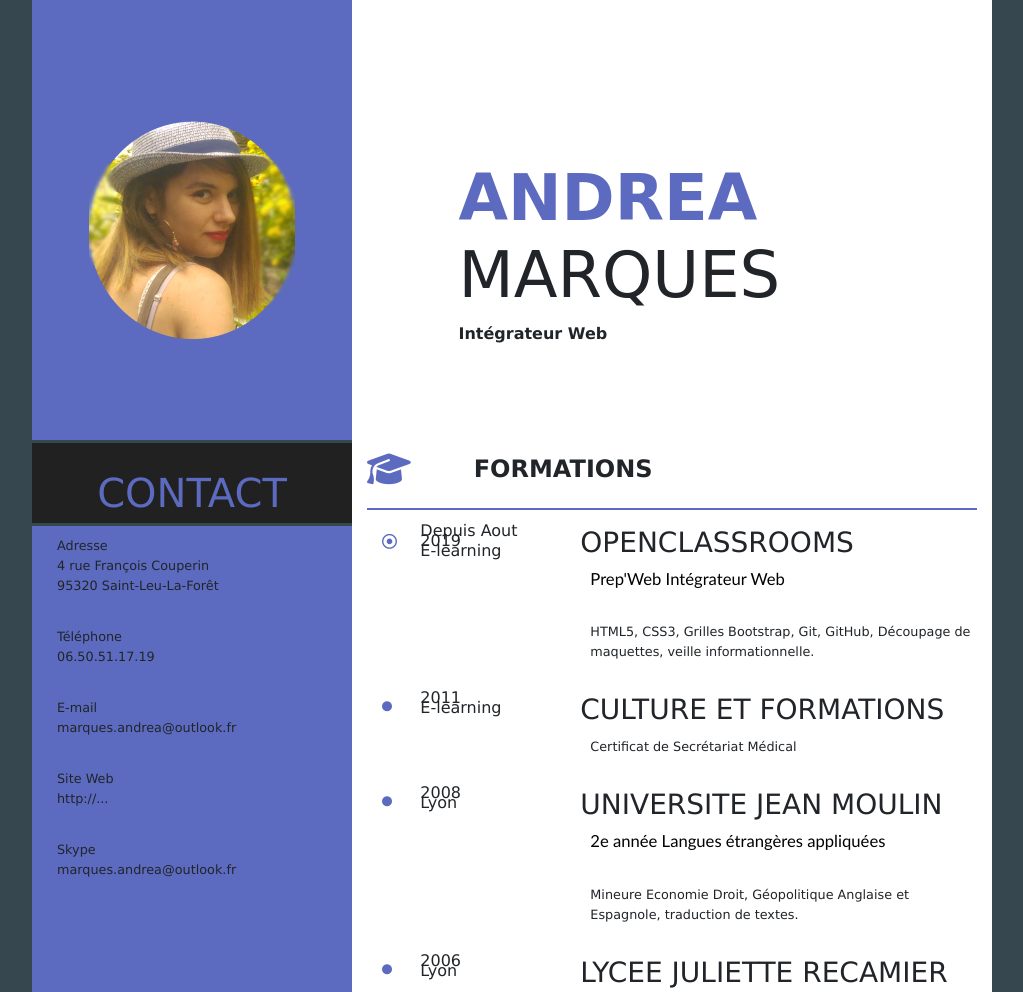
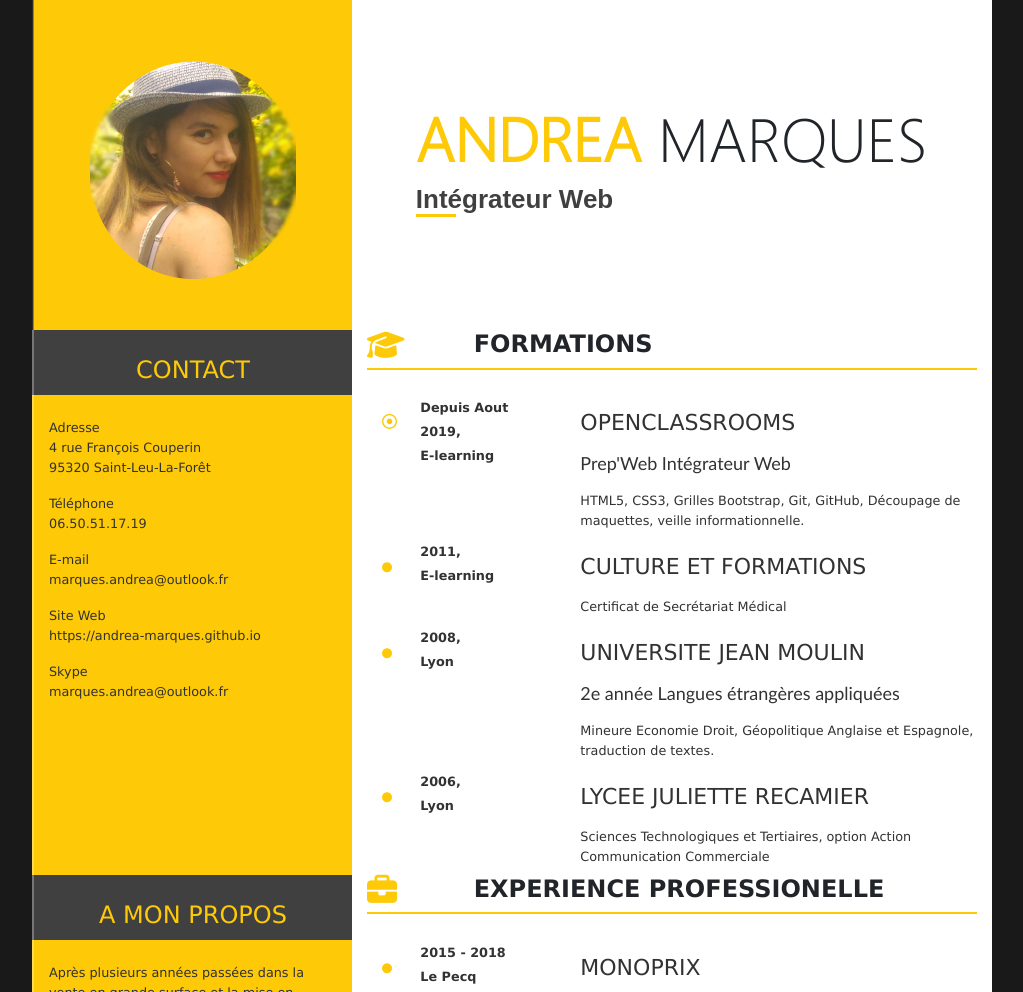
Before and after one commit to Andrea-Marques/projet2, a plain HTML site: page index.html in a window 1280 px wide. Shown: the top 992 px of the page, without its empty margins (128-1151 px from the left). Drawn offline with Linux system fonts and the light colour scheme.

Commit message:
correction apres mentorat 07/10

```diff
--- a/css/style.css
+++ b/css/style.css
@@ -1,7 +1,13 @@
 body
 {
 	font-family : Verdana;
-	background-color: #37474F;
+	background-color: #191919;
+}
+
+@font-face
+{
+	font-family: Segoeuil;
+	src:url('segoeuil.ttf') format('truetype');
 }
 
 .col-auto
@@ -13,98 +19,101 @@ body
   max-width: none;
 }
 
-[class*="col"], footer, aside
+.container
 {
-  background-color: transparent;
-  line-height: 10px;
+	max-width: 1190px;
 }
 
-#container
+.row
 {
-	max-width: 940px;
+	padding: 0px 0px 0px 0px;
 }
 
 .photo
 {
-	padding-top: 65px;
-	padding-bottom: 45px;
-	line-height: 330px;
-	background-color: #5C6BC0;
+	padding-top: 5px;
+	padding-bottom: 5px;
+	line-height: 310px;
+	width: 385px;
+	background-color: #FECA07;
 	text-align: center;
+	border-left: 2px groove grey;
 }
 
 .titre
 {
 	background-color: white;
 	padding-bottom: 25px;
+	text-align: center;
 }
 
 .profession
 {
-	padding-left: 15%;
+
+	position: relative;
+	color: #404040;
+	font-family: Arial, serif;
+	font-size: 26px;
 	font-weight: bold;
-	line-height: 3px;
-	font-size: 1em;
+	text-align: center;
+}
+
+
+.ligne
+{
+	line-height: 50px;
 }
 
 .bordure
 {
-	margin-left: 15%;
+	margin-left: 8%;
 	width: 40px;
 	border-width: 2px;
-	border-color: #5C6BC0;
+	border-color: #FECA07;
 }
 
 .separation
 {
 	background-color: white;
-	line-height: 1px;
+	vertical-align: baseline;
+	line-height: 4px;
 }
-
-.mobile
-{
-	border-color: white;
-	border-width: 2px;
-	margin-top: 1px;
-	margin-bottom: 1px;
-}
-
 
 .aside /*intitulés aside*/
 {
 	text-align: center;
-	font-size: 2.5em;
-	color: #5C6BC0;
-	background-color: #212121;
-	padding-top: 20px;
-	line-height: 60px;
-
-}
+	vertical-align: middle;
+	font-size: 1.5em;
+	color: #FECA07;
+	line-height: 50px;
+	border-left: 2px solid rgba(250,250,250,0.3);
+	background-color: #404040;
+	}
 
 .aside2 /*bloc aside jaune*/
 {
-	background-color: #5C6BC0;
+	background-color: #FECA07;
+	border-left: 2px solid rgba(250,250,250,0.3);
+	padding-top: 25px;
+	padding-bottom: 25px;
 }
 
-
-
-.propos
+.col-1
 {
-<<<<<<< Updated upstream
-	margin-top: 25px;
-=======
 	padding-top: 15px;
 	padding-bottom: 15px;
 	background-color: white;
->>>>>>> Stashed changes
 }
 
 .col-2
 {
 	background-color: white;
-<<<<<<< Updated upstream
-=======
 	line-height: 30px;
+}
+
+.col-4
+{
+	padding-top: 15px;
 }
 
 .col-3
@@ -112,7 +121,6 @@ body
 	padding-top: 15px;
 	padding-bottom: 15px;
 	background-color: white;
->>>>>>> Stashed changes
 }
 
 .col
@@ -120,22 +128,35 @@ body
 	background-color: white;
 }
 
+.col-12
+{
+
+}
+
 .intitulé
 {
 	background-color: white;
-	padding-top: 15px;
+	line-height: 30px;
+	padding-bottom: 0px;
+	margin-bottom: 0px;
 }
+
+.dates
+	{
+		color: #FECA07;
+		font-size: 0.8em;
+		text-shadow: -1px -1px 0 #5a442d,
+    				 1px -1px 0 #5a442d,
+    				 -1px 1px 0 #5a442d,
+    				 1px 1px 0 #5a442d;
+
+	}
 
 .loisirs
 {
-	color: #212121;
+	color: #404040;
 	padding-left: 17%;
 	padding-top: 25px;
-}
-
-.dates
-{
-	margin-top: 0px;
 }
 
 .far /*icone de puce actuelle Font Awesome*/
@@ -163,22 +184,22 @@ body
 
 i /*scripts font awesome*/
 {
-	padding-top: 8px;
-	font-size: 35px;
-	color: #5C6BC0;
+	font-size: 30px;
+	color: #FECA07;
+	line-height: 30px;
+	padding-bottom: 0px;
+	margin-bottom: 0px;
 }
 
 strong
 {
-	color: #5C6BC0;
+	color: #FECA07;
 }
 
 h1
 {
-	padding-top: 160px;
-	padding-left: 15%;
-	font-family: 'Alex Brush', cursive;
-	font-size: 4em;
+	font-family: 'Segoeuil', serif;
+	font-size: 61px;
 }
 
 h2
@@ -187,33 +208,39 @@ h2
 	font-weight: bold;
 }
 
+h3
+{
+	margin-top: 15px;
+	color: #323232;
+	font-size: 22px;
+}
+
 
 
 hr
 {
-	border-color: #5C6BC0;
+	border-color: #FECA07;
 	border-width: 2px;
+	margin-top: 1px;
+	margin-bottom: 1px;
 }
 
 p
 {
 	line-height: 20px;
 	font-size: 0.8em;
-	margin-top: 10px;
-	padding-left: 10px;
-	padding-bottom: 15px;
-
+	color: #323232;
+	padding-bottom: 8px;
+	padding-top: 8px;
+	margin-bottom: 0px;
 }
 
 mark
 {
 	font-family: "Trebuchet MS", serif;
 	background-color: white;
-	font-size: 1.3em;
+	font-size: 18px;
 	padding-left: 0px;
-<<<<<<< Updated upstream
-}
-=======
 	color: #323232;
 }
 
@@ -224,6 +251,15 @@ mark
   {
     width: 540px;
   }
+   h1
+  {
+  	text-align: center;
+  }
+  .profession
+  {
+  	text-align: center;
+  }
+
 }
 
 /*tablette*/
@@ -233,23 +269,107 @@ mark
   {
     width: 720px;
   }
-}
+  .dates
+	{
+		color: #323232;
+		font-size: 0.8em;
+		font-weight: bold;
+		text-shadow: none;
+	}
+  h1
+  {
+  	padding-top: 60px;
+  	padding-left: 8%;
+  	text-align: left;
+  }
+  .profession
+  {
+  	padding-left: 8%;
+  	text-align: left;
+  }
+  .profession:after
+	{
+		width: 40px;
+		height: 3px;
+		background-color: #FECA07;
+		content: "";
+		position: absolute;
+		bottom: 0;
+		left: 8%;
+	}
+	}
 
 /*grand écran*/
 @media (min-width: 992px)
 {
   .container
+  	{
+    	width: 960px;
+  	}
+  	.dates
+	{
+		color: #323232;
+		font-size: 0.8em;
+		font-weight: bold;
+		text-shadow: none;
+	}
+   h1
+  	{
+  		padding-left: 8%;
+  		padding-top: 80px;
+  		text-align: left;
+  	}
+  	.profession
   {
-    width: 960px;
+  	padding-left: 8%;
+  	text-align: left;
   }
+  .profession:after
+	{
+		width: 40px;
+		height: 3px;
+		background-color: #FECA07;
+		content: "";
+		position: absolute;
+		bottom: 0;
+		left: 8%;
+	}
+
 }
 
 /* Très grand écran */
 @media (min-width: 1200px)
 {
   .container
+  	{
+    	max-width: 1140px;
+  	}
+  	.dates
+	{
+		color: #323232;
+		font-size: 0.8em;
+		font-weight: bold;
+		text-shadow: none;
+	}
+   h1
+  	{
+  		padding-left: 8%;
+  		padding-top: 100px;
+  		text-align: left;
+  	}
+  	.profession
   {
-    max-width: 1140px;
+  	padding-left: 8%;
+  	text-align: left;
   }
-}
->>>>>>> Stashed changes
+  .profession:after
+	{
+		width: 40px;
+		height: 3px;
+		background-color: #FECA07;
+		content: "";
+		position: absolute;
+		bottom: 0;
+		left: 8%;
+	}
+	}
--- a/index.html
+++ b/index.html
@@ -49,7 +49,7 @@
                     <p>E-mail<br />
                     marques.andrea@outlook.fr</p>
                     <p>Site Web<br />
-    				<!--mettre la GitPage-->http://...</p>
+                    https://andrea-marques.github.io</p>
                     <p>Skype<br />
                     marques.andrea@outlook.fr</p>
                 </div>
@@ -59,10 +59,10 @@
                         <div class="col-1 d-none d-lg-block"><!--date 1-->
                             <i class="far fa-dot-circle"></i>
                         </div>
-                        <div class="col-4 col-sm-3 col-lg-3"><span class="dates">Depuis Aout 2019<br />
+                        <div class="col-md-3 col-sm-12 col-lg-3"><span class="dates">Depuis Aout 2019,<br class="d-none d-md-block d-lg-block" />
                             E-learning</span>
                         </div>
-    					<div class="col-8 col-sm-9 col-lg-8"><!--ecole 1-->
+                        <div class="col-md-9 col-sm-12 col-lg-8"><!--ecole 1-->
                             <h3>OPENCLASSROOMS</h3>
                             <p><mark>Prep'Web Intégrateur Web</mark></p><p>
                             HTML5, CSS3, Grilles Bootstrap, Git, GitHub, Découpage de maquettes, veille informationnelle.</p>
@@ -71,10 +71,10 @@
 
                     <div class="row">
                         <div class="col-1 d-none d-lg-block"><i class="fas fa-circle"></i></div>
-    					<div class="col-4 col-sm-3 col-lg-3"><!--date 2-->
-    						<span class="dates">2011<br />E-learning</span>
+                        <div class="col-md-3 col-sm-12 col-lg-3"><!--date 2-->
+                            <span class="dates">2011,<br class="d-none d-md-block d-lg-block" /> E-learning</span>
                         </div>
-    					<div class="col-8 col-sm-9 col-lg-8">
+                        <div class="col-md-9 col-sm-12 col-lg-8">
                             <h3>CULTURE ET FORMATIONS</h3>
                             <p>Certificat de Secrétariat Médical</p>
                         </div>
@@ -82,10 +82,10 @@
 
                     <div class="row">
                         <div class="col-1 d-none d-lg-block"><i class="fas fa-circle"></i></div>
-    					<div class="col-4 col-sm-3 col-lg-3"><!--date 3-->
-    						<span class="dates">2008<br />Lyon</span>
+                        <div class="col-md-3 col-sm-12 col-lg-3"><!--date 3-->
+                            <span class="dates">2008,<br class="d-none d-md-block d-lg-block" /> Lyon</span>
                         </div>
-    					<div class="col-8 col-sm-9 col-lg-8">
+                        <div class="col-md-9 col-sm-12 col-lg-8">
                             <h3>UNIVERSITE JEAN MOULIN</h3>
                             <p><mark>2e année Langues étrangères appliquées</mark></p><p>
                             Mineure Economie Droit, Géopolitique Anglaise et Espagnole, traduction de textes.</p>
@@ -94,10 +94,10 @@
 
                     <div class="row">
                         <div class="col-1 d-none d-lg-block"><i class="fas fa-circle"></i></div>
-    					<div class="col-4 col-sm-3 col-lg-3"><!--date 4-->
-    						<span class="dates">2006<br />Lyon</span>
+                        <div class="col-md-3 col-sm-12 col-lg-3"><!--date 4-->
+                            <span class="dates">2006,<br class="d-none d-md-block d-lg-block"/> Lyon</span>
                         </div>
-    					<div class="col-8 col-sm-9 col-lg-8">
+                        <div class="col-md-9 col-sm-12 col-lg-8">
                             <h3>LYCEE JULIETTE RECAMIER</h3>
                             <p>Sciences Technologiques et Tertiaires, option Action Communication Commerciale<br />
                             </p>
@@ -129,18 +129,18 @@
                 <div class="col">
                      <div class="row">
                         <div class="col-1 d-none d-lg-block "><i class="fas fa-circle"></i></div>
-                        <div class="col-4 col-sm-3 col-lg-3">
-                            <span class="dates">2015 - 2018<br />Le Pecq</span>
+                        <div class="col-md-3 col-sm-12 col-lg-3">
+                            <span class="dates">2015 - 2018<br class="d-none d-md-block d-lg-block" /> Le Pecq</span>
                         </div>
-                        <div class="col-8 col-sm-9 col-lg-8"><h3>MONOPRIX</h3><p>Employée libre service textile/parfumerie<br />Mise en rayon des marchandise, mise en valeur des linéaires, commandes de marchandises, relation et conseil clientèle, gestion d'une équipe, préparation d'évenements (type soldes), formation continue en vue de passer l'échelon suivant.</p>
+                        <div class="col-md-9 col-sm-12 col-lg-8"><h3>MONOPRIX</h3><p>Employée libre service textile/parfumerie<br />Mise en rayon des marchandise, mise en valeur des linéaires, commandes de marchandises, relation et conseil clientèle, gestion d'une équipe, préparation d'évenements (type soldes), formation continue en vue de passer l'échelon suivant.</p>
                         </div>
                     </div>
                     <div class="row">
                         <div class="col-1 d-none d-lg-block "><i class="fas fa-circle"></i></div>
-                        <div class="col-4 col-sm-3 col-lg-3">
-                            <span class="dates">2011 -2014<br />Craponne</span>
+                        <div class="col-md-3 col-sm-12 col-lg-3">
+                            <span class="dates">2011 -2014<br class="d-none d-md-block d-lg-block" /> Craponne</span>
                         </div>
-                        <div class="col-8 col-sm-9 col-lg-8"><h3>MC DONALD'S</h3><p>Equipier Polyvalent<br />Prise de commande, préparation de celles-ci, Relation clientèle, Accueil, Entretien des locaux</p>
+                        <div class="col-md-9 col-sm-12 col-lg-8"><h3>MC DONALD'S</h3><p>Equipier Polyvalent<br />Prise de commande, préparation de celles-ci, Relation clientèle, Accueil, Entretien des locaux</p>
                         </div>
                     </div>
                 </div>
@@ -162,17 +162,25 @@
             </div>
             <div class="row">
                 <div class="col-4 d-none d-md-block aside2"><i class="fas fa-book loisirs"></i><i class="fas fa-gamepad loisirs"></i><i class="fas fa-utensil-spoon loisirs"></i></div><!--aside loisirs-->
-                <div class="col-4 col-sm-3 col-lg-3 white"><p class="reco">Nadine Roeun</p>
+                <div class="col-12 col-md-3 col-lg-3 white"><p class="reco">Nadine Roeun</p>
                 </div>
-                <div class="col-8 col-sm-9 col-lg-5 white"><p>Responsable secteur parfumerie, textile, maison-loisirs au Monoprix Le Pecq<br />Téléphone : 01.39.04.10.80</p></div>
+                <div class="col-12 col-md-5 col-lg-5 white"><p>Responsable secteur parfumerie, textile, maison-loisirs au Monoprix Le Pecq<br />Téléphone : 01.39.04.10.80</p></div>
             </div>
 
             <div class="row"><!--contact version mobile-->
-                <div class ="col-6  d-md-none d-lg-none aside"><span>ME CONTACTER</span></div>
-                <div class ="col-6  d-md-none d-lg-none aside"><span>A PROPOS</span></div>
+                <div class="col-12 d-md-none d-lg-none aside"><span>A PROPOS</span></div>
             </div>
             <div class="row">
-                <div class="col-6 d-md-none d-lg-none aside2">
+                <div class="col-12 d-md-none d-lg-none aside2">
+                <p>Après plusieurs années passées dans la vente en grande surface et la mise en valeur de rayonnages, j'ai eu envie de me lancer dans un nouveau projet d'avenir et de me reconvertir dans un domaine qui me plait depuis le lycée : l'informatique.
+                Forte d'un bon bagage de relationnel clientèle et de très bon reste en langues étrangères, notamment l'anglais, j'ai ainsi la possibilité d'étoffer le champs de mes connaissances et de mettre a disposition de mes possibles employeurs mon apprentissage en développement web et mes connaissances acquises dans le domaine commercial.</p>
+                </div>
+            </div>
+            <div class="row">
+                <div class ="col-12 d-md-none d-lg-none aside"><span>ME CONTACTER</span></div>
+            </div>
+            <div class="row">
+                <div class="col-12 d-md-none d-lg-none aside2">
                     <p>Adresse<br />
                     4 rue François Couperin<br />
                     95320 Saint-Leu-La-Forêt</p>
@@ -181,13 +189,9 @@
                     <p>E-mail<br />
                     marques.andrea@outlook.fr</p>
                     <p>Site Web<br />
-                    <!--mettre la GitPage-->http://...</p>
+                    https://andrea-marques.github.io</p>
                     <p>Skype<br />
                     marques.andrea@outlook.fr</p>
-                </div>
-                <div class="col-6 d-md-none d-lg-none aside2">
-                <p>Après plusieurs années passées dans la vente en grande surface et la mise en valeur de rayonnages, j'ai eu envie de me lancer dans un nouveau projet d'avenir et de me reconvertir dans un domaine qui me plait depuis le lycée : l'informatique.
-                Forte d'un bon bagage de relationnel clientèle et de très bon reste en langues étrangères, notamment l'anglais, j'ai ainsi la possibilité d'étoffer le champs de mes connaissances et de mettre a disposition de mes possibles employeurs mon apprentissage en développement web et mes connaissances acquises dans le domaine commercial.</p>
                 </div>
             </div>
 
```
Also changed, not shown: css/segoeuil.ttf (added). Lines whose indentation alone changed are shown as unchanged.
